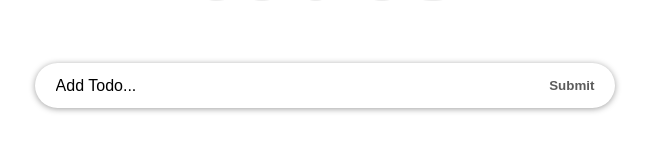
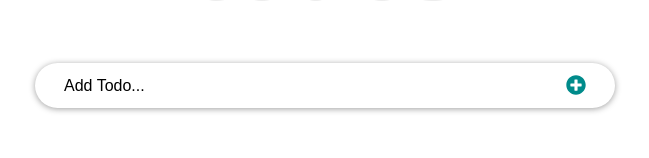
Before and after one commit to saied2035/toDoList-react, a React app: page / in a window 1280 px wide. Shown: the part 137-295 px from the top of the page, without its empty margins (315-964 px from the left). Built offline with nearby package versions, Linux system fonts and the light colour scheme.

Commit message:
Practice react-icons library

```diff
--- a/package.json
+++ b/package.json
@@ -62,6 +62,7 @@
     "prop-types": "^15.8.1",
     "react": "^17.0.2",
     "react-dom": "^17.0.2",
+    "react-icons": "^4.3.1",
     "uuid": "^8.3.2",
     "web-vitals": "^2.1.4"
   }
--- a/src/App.css
+++ b/src/App.css
@@ -67,3 +67,9 @@ ul {
   outline: none;
   border: none;
 }
+
+.input-submit svg {
+  color: darkcyan;
+  font-size: 20px;
+  margin-top: 2px;
+}
--- a/src/components/InputTodo.js
+++ b/src/components/InputTodo.js
@@ -1,5 +1,6 @@
 import { useState } from 'react';
 import PropTypes from 'prop-types';
+import { FaPlusCircle } from 'react-icons/fa';
 
 const InputTodo = ({ addTodoProps }) => {
   const [inputText, setInputText] = useState({
@@ -28,7 +29,9 @@ const InputTodo = ({ addTodoProps }) => {
         name="title"
         onChange={onChange}
       />
-      <button type="submit" className="input-submit">Submit</button>
+      <button type="submit" className="input-submit">
+        <FaPlusCircle />
+      </button>
     </form>
   );
 };
--- a/src/components/TodoItem.js
+++ b/src/components/TodoItem.js
@@ -1,5 +1,6 @@
 import { useState } from 'react';
 import PropTypes from 'prop-types';
+import { FaTrash } from 'react-icons/fa';
 import styles from './TodoItem.module.css';
 
 const TodoItem = ({
@@ -41,7 +42,7 @@ const TodoItem = ({
           onChange={() => handleChangeProps(id)}
         />
         <button type="button" onClick={() => deleteTodoProps(id)}>
-          Delete
+          <FaTrash />
         </button>
         <span onDoubleClick={handleEditing} style={todo.completed ? completedStyle : null}>
           {todo.title}
```
Also changed, not shown: 1 other file (tests, documents, lock files or other folders).
